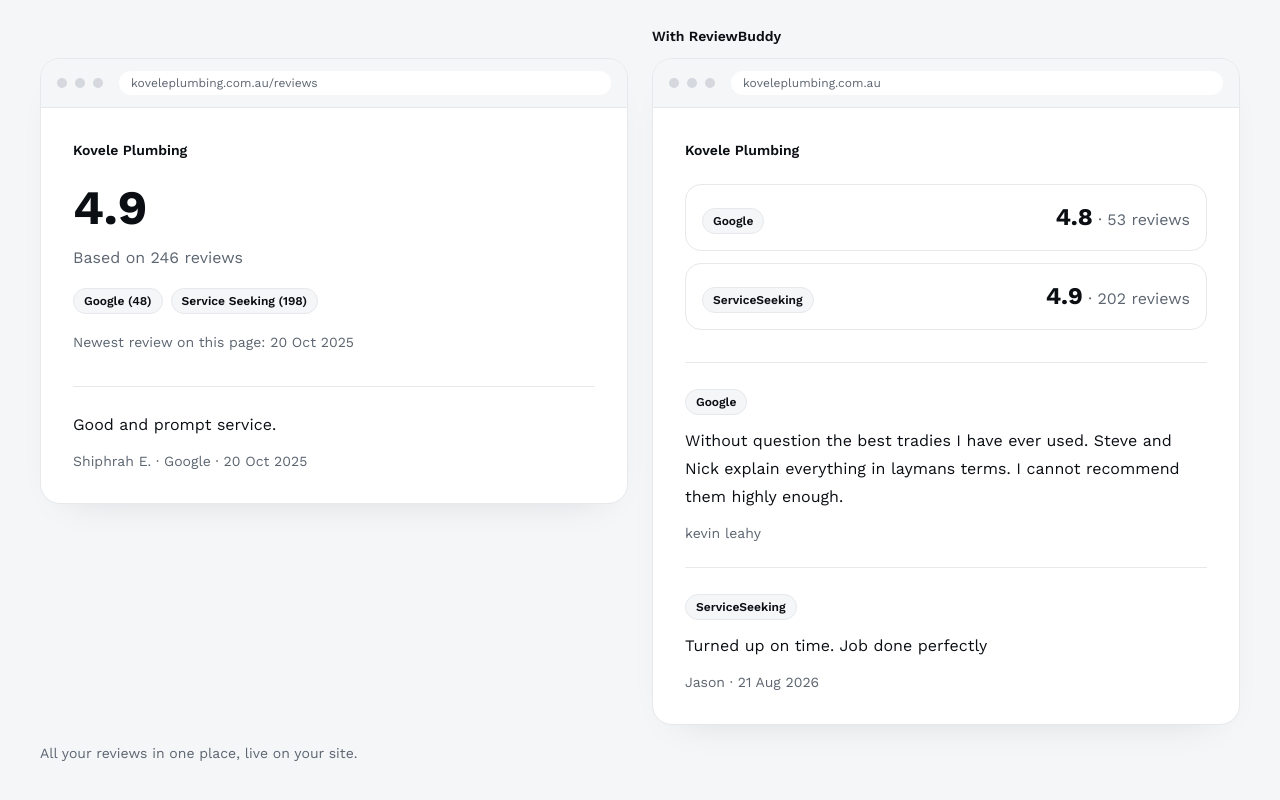
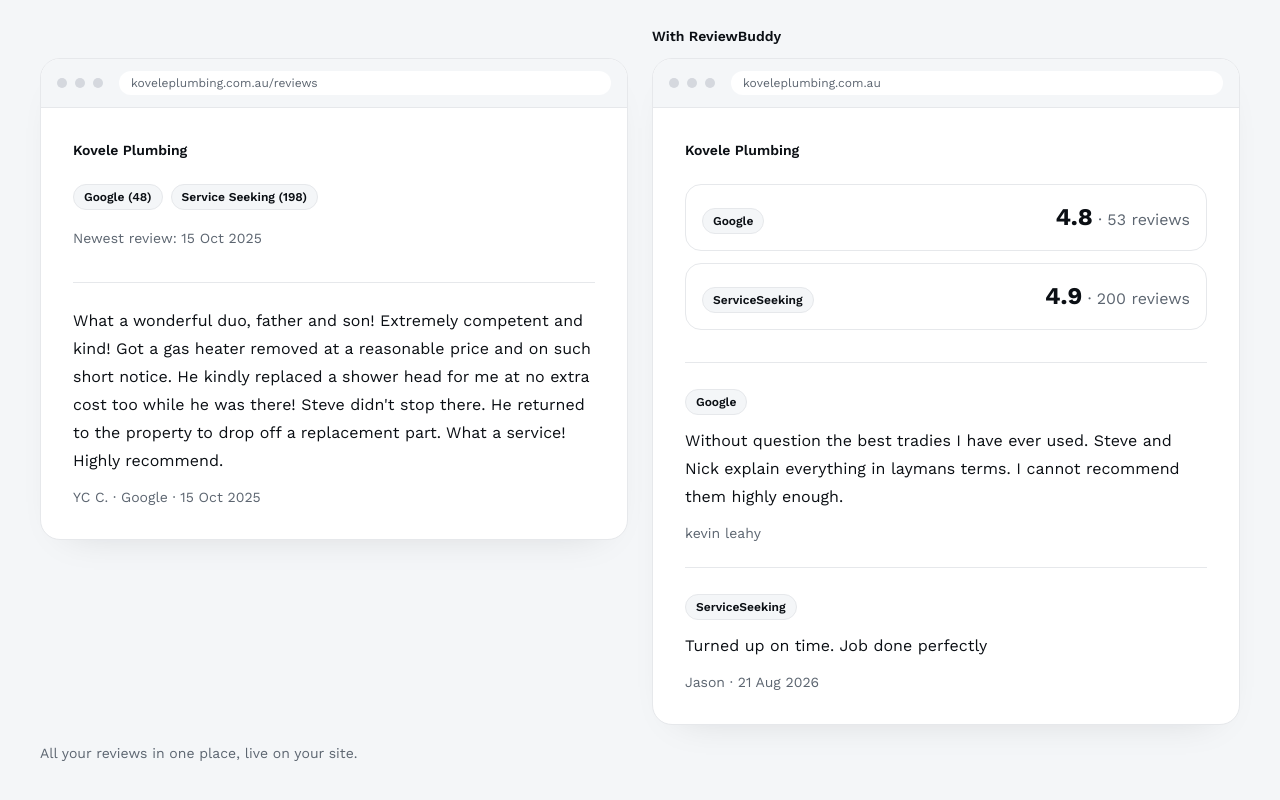
Before and after one commit to Dan-Kovac/ReviewBuddyWebsite, a Next.js app: page / in a window 1280 px wide. Shown: the part 1663-2463 px from the top of the page. Built offline with nearby package versions, Linux system fonts and the light colour scheme.

Commit message:
Use the verified Kovele review counts.
The frozen widget stays at 48 Google and 198 Service Seeking, with the newest review on 15 Oct 2025. The after mock lists Google 4.8 from 53 and ServiceSeeking 4.9 from 200 separately.

```diff
--- a/app/page.tsx
+++ b/app/page.tsx
@@ -63,16 +63,17 @@ function BeforeSite() {
     <BrowserChrome url="koveleplumbing.com.au/reviews">
       <div className="px-6 py-6 sm:px-8 sm:py-8">
         <p className="text-sm font-semibold text-ink">Kovele Plumbing</p>
-        <p className="mt-6 text-5xl font-bold leading-none text-ink">4.9</p>
-        <p className="mt-3 text-base leading-7 text-muted">Based on 246 reviews</p>
-        <div className="mt-4 flex flex-wrap gap-2">
+        <div className="mt-6 flex flex-wrap gap-2">
           <SourceBadge>Google (48)</SourceBadge>
           <SourceBadge>Service Seeking (198)</SourceBadge>
         </div>
-        <p className="mt-4 text-sm leading-6 text-muted">Newest review on this page: 20 Oct 2025</p>
+        <p className="mt-4 text-sm leading-6 text-muted">Newest review: 15 Oct 2025</p>
         <blockquote className="mt-8 border-t border-line pt-6 text-base leading-7 text-ink">
-          Good and prompt service.
-          <footer className="mt-3 text-sm text-muted">Shiphrah E. · Google · 20 Oct 2025</footer>
+          What a wonderful duo, father and son! Extremely competent and kind! Got a gas heater removed at a reasonable
+          price and on such short notice. He kindly replaced a shower head for me at no extra cost too while he was
+          there! Steve didn&apos;t stop there. He returned to the property to drop off a replacement part. What a
+          service! Highly recommend.
+          <footer className="mt-3 text-sm text-muted">YC C. · Google · 15 Oct 2025</footer>
         </blockquote>
       </div>
     </BrowserChrome>
@@ -96,7 +97,7 @@ function AfterWidget() {
             <SourceBadge>ServiceSeeking</SourceBadge>
             <p className="text-base leading-7 text-ink">
               <span className="text-2xl font-bold">4.9</span>
-              <span className="text-muted"> · 202 reviews</span>
+              <span className="text-muted"> · 200 reviews</span>
             </p>
           </li>
         </ul>
```
